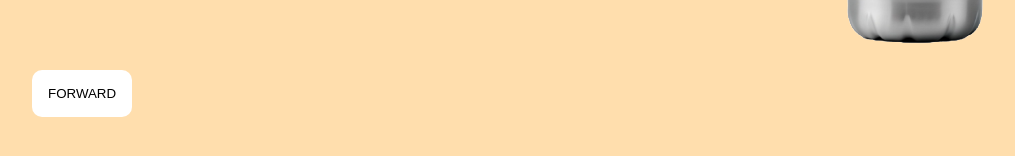
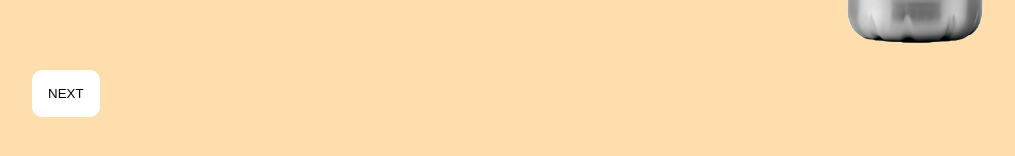
Before and after one commit to MatteoGranata/Sunnee-ThermosConfigurator, a Vue app: page /config in a window 1280 px wide. Shown: the part 602-758 px from the top of the page, without its empty margins (32-1047 px from the left). Built offline with nearby package versions, Linux system fonts and the light colour scheme.

Commit message:
added comments and removed blanks

```diff
--- a/src/App.vue
+++ b/src/App.vue
@@ -1,5 +1,6 @@
 <template>
   <div>
+    <!-- render vue component -->
     <router-view></router-view>
   </div>
 </template>
--- a/src/views/Config.vue
+++ b/src/views/Config.vue
@@ -1,11 +1,14 @@
 <template>
   <div class="config-container">
+    <!-- router view to render the steps and receive the data -->
     <router-view :key="$route.fullPath" @color-selected="handleColorSelected"></router-view>
+    <!-- buttons to go to the next step or go back -->
     <div class="btn-container">
       <button class="btn-prev" v-if="step > 1" @click="prevStep">BACK</button>
-      <button class="btn-next" v-if="step < 3" @click="nextStep">FORWARD</button>
+      <button class="btn-next" v-if="step < 3" @click="nextStep">NEXT</button>
       <button class="btn-submit" v-if="step === 3" @click="submit">SEND</button>
     </div>
+    <!-- images of the individual parts of the thermos that are colored based on the user's choices -->
     <div class="preview-container">
       <div class="preview">
         <img class="thermos-background" src="../assets/img/background-without-thermos.png">
@@ -23,25 +26,30 @@ export default {
   data() {
     return {
       step: 1,
+      // default part colors
       capColor: `${'none'}`,
       bodyColor: `${'none'}`,
       bottomColor: `${'none'}`,
     };
   },
   methods: {
+    // function to go to the next step
     nextStep() {
       this.step++;
       this.$router.push({ name: `step${this.step}` });
     },
+    // function to go to the prev step
     prevStep() {
       this.step--;
       this.$router.push({ name: `step${this.step}` });
     },
+    // function to receive colors from steps
     handleColorSelected(color) {
       if (this.step === 1) this.capColor = color;
       else if (this.step === 2) this.bodyColor = color;
       else if (this.step === 3) this.bottomColor = color;
     },
+    // function to send the data and pass to the Thanks.vue component
     submit() {
       const colorsData = {
         capColor: this.capColor,
@@ -141,7 +149,6 @@ export default {
   border-radius: 10px;
 }
 
-
 @media (max-width: 980px) {
   .config-container {
     flex-direction: column-reverse;
@@ -164,7 +171,5 @@ export default {
     margin: 0 5vw;
     width: 90vw;
   }
-
-
 }
 </style>
--- a/src/views/Step2.vue
+++ b/src/views/Step2.vue
@@ -6,6 +6,7 @@ export default {
     };
   },
   methods: {
+    // function to send data to Config
     selectColor(color) {
       this.$emit('color-selected', color);
     }
--- a/src/views/Step3.vue
+++ b/src/views/Step3.vue
@@ -6,6 +6,7 @@ export default {
     };
   },
   methods: {
+    // function to send data to Config
     selectColor(color) {
       this.$emit('color-selected', color);
     }
--- a/src/views/Thanks.vue
+++ b/src/views/Thanks.vue
@@ -1,6 +1,5 @@
 <template>
   <div class="overflow">
-
     <div class="container">
       <div class="thanks-title">
         <h1>
@@ -20,6 +19,7 @@
           </p>
         </div>
       </div>
+      <!-- summary that tells the user all the colors chosen -->
       <div class="summary">
         <h2>Summary of choices:</h2>
         <div class="cap">
@@ -61,6 +61,7 @@
 
 <script>
 export default {
+  // function that refers to the first step in case of failure to send data
   mounted() {
     if (!this.$route.query.capColor || !this.$route.query.bodyColor || !this.$route.query.bottomColor) {
       this.$router.push('/');
```
Also changed, not shown: src/views/Step1.vue (+5 -4 lines).
